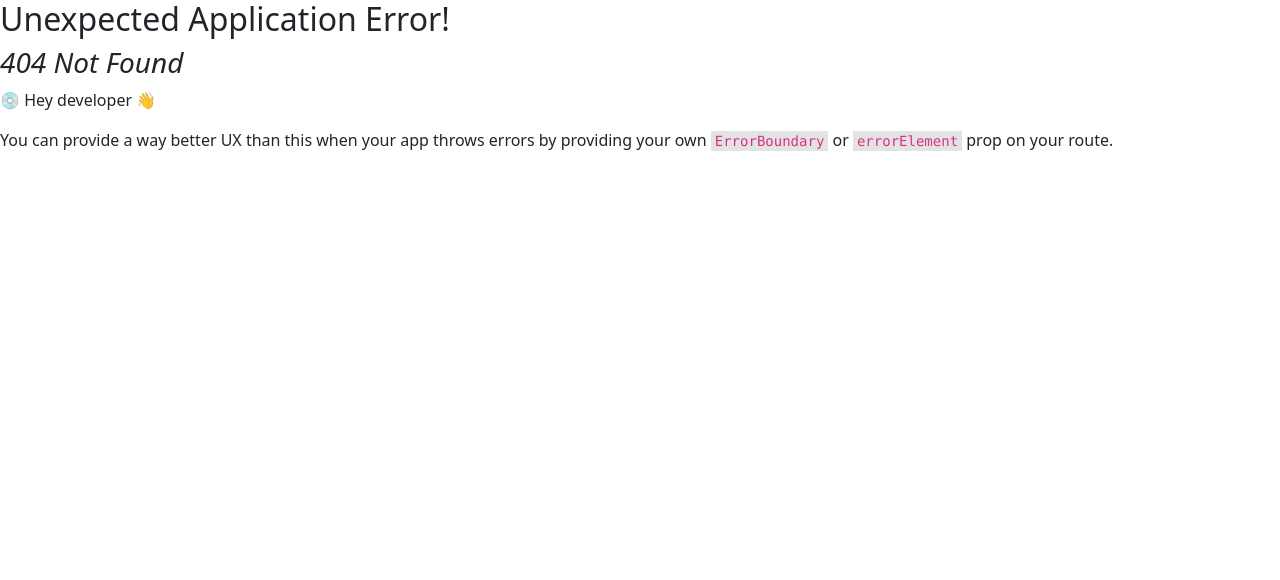
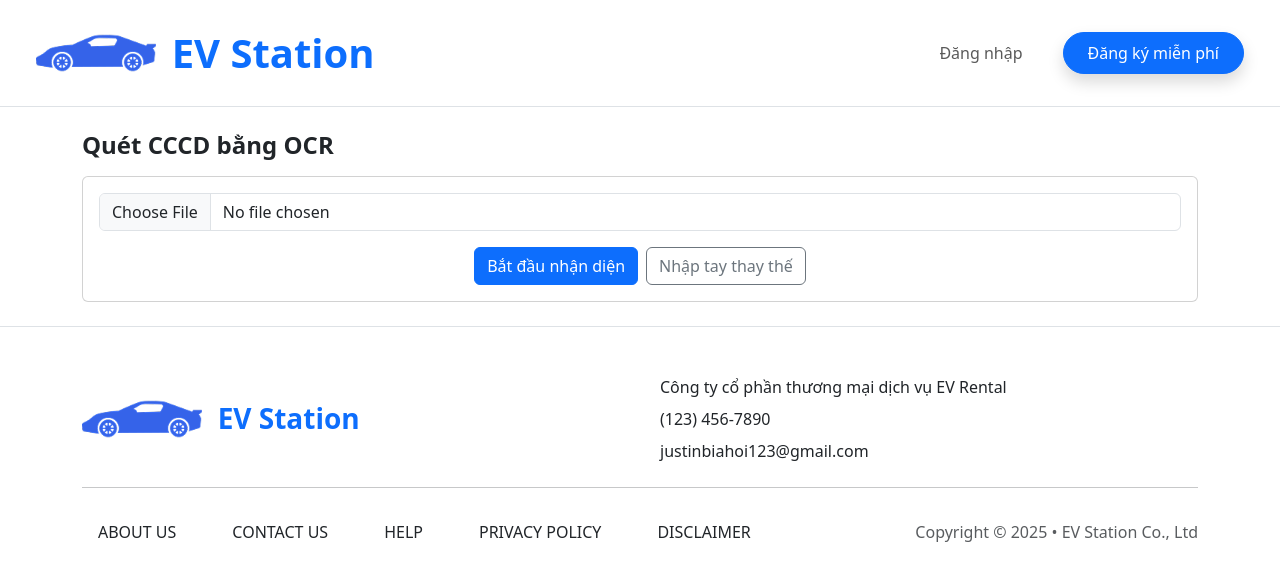
Before and after one commit to HaiVTSE191090/SWP391_Frontend, a React (Create React App) app: page /manualIdentity in a window 1280 px wide. Before the commit this address had no page. Shown: the top 580 px of the page. Built offline with nearby package versions, Linux system fonts and the light colour scheme.

Commit message:
create manualIdentityPage

```diff
--- /dev/null
+++ b/src/components/indentity/OcrForm.tsx
@@ -0,0 +1,87 @@
+import React, { useState } from "react";
+import { ocrAPI } from "../../services/ocrService";
+
+type Props = {
+    onSwitchToManual: () => void;
+};
+
+const OcrIdentityForm: React.FC<Props> = ({ onSwitchToManual }) => {
+    const [loading, setLoading] = useState(false);
+    const [image, setImage] = useState<File | null>(null);
+    const [ocrData, setOcrData] = useState<any>(null);
+
+    const handleImageChange = (e: React.ChangeEvent<HTMLInputElement>) => {
+        const file = e.target.files?.[0];
+        if (file) setImage(file);
+    };
+
+    const handleUpload = async () => {
+        if (!image) return alert("Chưa chọn ảnh CCCD hoặc GPLX!");
+        setLoading(true);
+        try {
+            const result = await ocrAPI(image);
+            setOcrData(result.data);
+        } catch (err) {
+            alert("Lỗi kết nối mạng không ổn định.");
+        } finally {
+            setLoading(false);
+        }
+    };
+
+    return (
+        <div className="container my-4">
+            <h4 className="fw-bold mb-3">Quét CCCD bằng OCR</h4>
+
+            <div className="card mb-4">
+
+                <div className="card-body text-center" >
+                    <div>
+                        <input
+                            type="file"
+                            accept="image/*"
+                            onChange={handleImageChange}
+                            className="form-control mb-3"
+                        />
+
+                        {image && (
+                            <img
+                                src={URL.createObjectURL(image)}
+                                alt="preview"
+                                className="img-fluid mb-3"
+                                style={{ maxHeight: "250px" }}
+                            />
+                        )}
+                    </div>
+
+                    <button
+                        className="btn btn-primary me-2"
+                        onClick={handleUpload}
+                        disabled={loading}
+                    >
+                        {loading ? "Đang quét..." : "Bắt đầu nhận diện"}
+                    </button>
+
+                    <button
+                        className="btn btn-outline-secondary"
+                        onClick={onSwitchToManual}
+                    >
+                        Nhập tay thay thế
+                    </button>
+                </div>
+            </div>
+
+            {ocrData && (
+                <div className="card">
+                    <div className="card-body">
+                        <h6 className="fw-bold">Kết quả OCR:</h6>
+                        <pre className="bg-light p-2 rounded">
+                            {JSON.stringify(ocrData, null, 2)}
+                        </pre>
+                    </div>
+                </div>
+            )}
+        </div>
+    );
+};
+
+export default OcrIdentityForm;
--- /dev/null
+++ b/src/pages/ManualIdentityPage.tsx
@@ -0,0 +1,19 @@
+import React, { useState } from "react";
+import ManualIdentityForm from "../components/indentity/ManualIdentityForm";
+import OcrIdentityForm from "../components/indentity/OcrForm";
+
+export default function ManualIdentityPage() {
+  const [mode, setMode] = useState<"ocr" | "manual">("ocr");
+
+// sau này có thể để cái này là popup trong trang cá nhân
+
+  return (
+    <div>
+      {mode === "ocr" ? (
+        <OcrIdentityForm onSwitchToManual={() => setMode("manual")} />
+      ) : (
+        <ManualIdentityForm />
+      )}
+    </div>
+  );
+}
--- a/src/routes/AppRouter.tsx
+++ b/src/routes/AppRouter.tsx
@@ -3,6 +3,8 @@ import React, { lazy, Suspense } from "react";
 import { createBrowserRouter, RouterProvider } from "react-router-dom";
 import Layout from "../components/layouts/Layout";
 import SignUpForm from "../components/auth/SignUpForm";
+import path from "path";
+import ManualIdentityPage from "../pages/ManualIdentityPage";
 
 // Lazy load các trang (tối ưu bundle)
 const HomePage = lazy(() => import("../pages/HomePage"));
@@ -20,7 +22,9 @@ const router = createBrowserRouter([
             // index = route mặc định khi path = "/"
             { index: true, element: <HomePage /> },
 
-            {path: "/sign-up" , element: <SignUpForm/>}
+            {path: "/sign-up" , element: <SignUpForm/>},
+
+            {path: "/manualIdentity" , element: <ManualIdentityPage/>}
 
 
             // // 404 bắt mọi thứ còn lại
--- /dev/null
+++ b/src/services/ocrService.ts
@@ -0,0 +1,15 @@
+import axios from "axios";
+
+const baseURL = process.env.REACT_APP_API_URL || "http://localhost:8080/api";
+
+export async function ocrAPI(file: File) {
+  const formData = new FormData();
+  formData.append("image", file);
+
+  const data = await axios
+    .post(baseURL+"/ocr", formData)
+    .then((res) => res.data)
+    .catch((err) => console.log(err));
+
+  return data;
+}
```
Also changed, not shown: src/components/drafts/Home.tsx (deleted, +0 -16 lines), src/components/drafts/Homepage.tsx (deleted, +0 -24 lines), src/components/drafts/ManualIdentityPage.tsx (deleted, +0 -10 lines), src/components/indentity/ManualIdentityForm.tsx (renamed from src/components/drafts/ManualIdentityForm.tsx), 1 other file (tests, documents, lock files or other folders).
